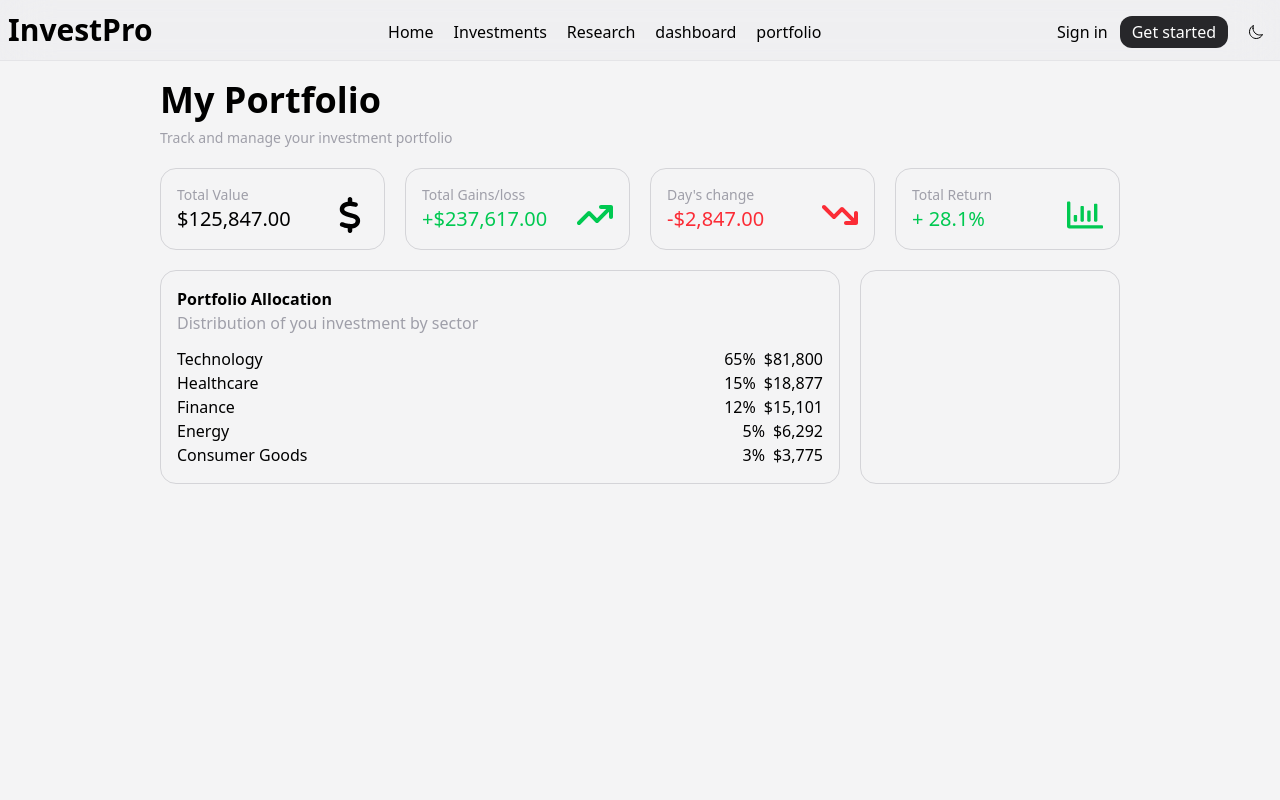
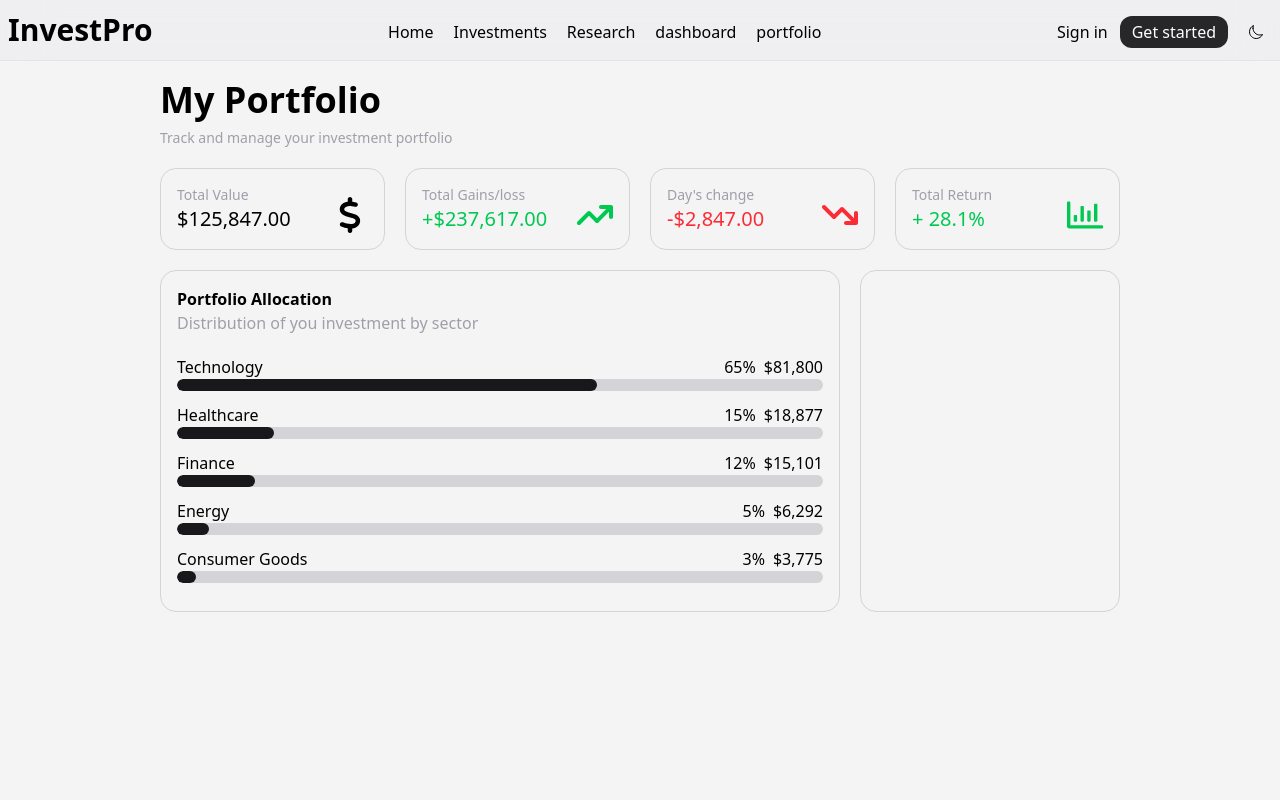
Before and after one commit to Lars-Schipper/Frontend-Project, a React (Vite) app: page /portfolio in a window 1280 px wide. Shown: the top 800 px of the page. Built offline with nearby package versions, Linux system fonts and the light colour scheme.

Commit message:
added progress bar in portfolio spread

```diff
--- a/src/components/PortfolioPage/PortfolioSpreadComponent.jsx
+++ b/src/components/PortfolioPage/PortfolioSpreadComponent.jsx
@@ -7,6 +7,7 @@ const Spread = (data, totalValue) => {
 
     return (
         <>
+            <div className="my-3">
                 <div className="flex justify-between">
                     <div>
                         {data.sector}
@@ -20,7 +21,16 @@ const Spread = (data, totalValue) => {
                             {portion}
                         </div>
                     </div>
+                </div>
 
+                <div>
+                    <div className="w-full h-3 bg-zinc-300 dark:bg-zinc-900 rounded-full overflow-hidden">
+                        <div
+                            className="h-3 bg-zinc-900 dark:bg-zinc-300 rounded-full"
+                            style={{ width: `${data.percentage}%` }}
+                        ></div>
+                    </div>
+                </div>
             </div>
         </>
     )
--- a/src/pages/PortfolioPage.jsx
+++ b/src/pages/PortfolioPage.jsx
@@ -83,7 +83,7 @@ const PortfolioPage = () => {
                             <div className="text-zinc-400 dark:text-zinc-500">
                                 Distribution of you investment by sector
                             </div>
-                            <div className="mt-3">
+                            <div className="mt-5">
                                 {portfolioSpread.map((data) => {
                                     return Spread(data, totalValue)
                                 })}
```
Lines whose indentation alone changed are shown as unchanged.
